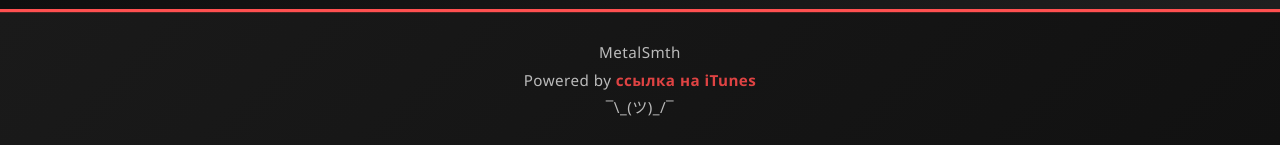
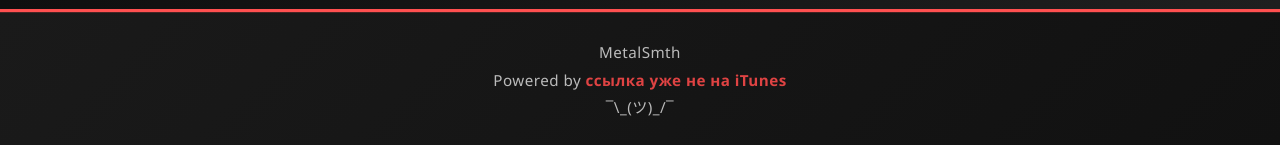
Before and after one commit to folQdee/template, a React (Create React App) app: page / in a window 1280 px wide. Shown: the part 662-807 px from the top of the page. Built offline with nearby package versions, Linux system fonts and the light colour scheme; no server answers.

Commit message:
Это не айтюнс + вынес константы

```diff
--- a/src/components/Footer.tsx
+++ b/src/components/Footer.tsx
@@ -6,8 +6,8 @@ function Footer() {
       <p>MetalSmth</p>
       <p>
         Powered by{" "}
-        <a href="https://itunes.apple.com/" target="_blank" rel="noopener noreferrer">
-          ссылка на iTunes
+        <a href="https://en.wikipedia.org/wiki/List_of_Kim_Jong_Il%27s_titles" target="_blank" rel="noopener noreferrer">
+          ссылка уже не на iTunes
         </a>
         <p>¯\_(ツ)_/¯</p>
       </p>
--- a/src/components/Input.tsx
+++ b/src/components/Input.tsx
@@ -2,6 +2,8 @@ import React, { useContext, useState } from "react";
 import { MainContext } from "../context";
 import { getApiData } from "./getApiData";
 import { Track } from "./types";
+import { API_KEY, BASE_API_URL } from "../constants";
+
 
 
 function Input() {
@@ -15,7 +17,7 @@ function Input() {
     }
 
     const apiKey = '4981c2f2e46f594d150e238103c0b5f9';
-    const searchUrl = `https://ws.audioscrobbler.com/2.0/?method=track.search&track=${encodeURIComponent(value)}&limit=20&api_key=${apiKey}&format=json`;
+    const searchUrl = `${BASE_API_URL}?method=track.search&track=${encodeURIComponent(value)}&limit=20&api_key=${API_KEY}&format=json`;
 
     const data = await getApiData(searchUrl);
     if (!data || !data.results?.trackmatches?.track) {
--- a/src/components/Main.tsx
+++ b/src/components/Main.tsx
@@ -3,6 +3,8 @@ import { MainContext } from "../context";
 import { getApiData } from "./getApiData";
 import TrackCard from "./TrackCard";
 import { Track } from "./types";
+import { API_KEY, BASE_API_URL } from "../constants";
+
 
 const TRACKS_PER_LOAD = 7;
 
@@ -13,7 +15,7 @@ function Main() {
 
   useEffect(() => {
     async function fetchTop() {
-      const url = `https://ws.audioscrobbler.com/2.0/?method=tag.gettoptracks&tag=metal&limit=200&api_key=4981c2f2e46f594d150e238103c0b5f9&format=json`;
+      const url = `${BASE_API_URL}?method=tag.gettoptracks&tag=metal&limit=200&api_key=${API_KEY}&format=json`;
 
       const data = await getApiData(url);
 
--- a/src/components/TrackCard.tsx
+++ b/src/components/TrackCard.tsx
@@ -2,13 +2,15 @@ import React, { useState } from "react";
 import ArtistModal from "./ArtistModal";
 import { Track } from "./types";
 import { getApiData } from "./getApiData";
+import { API_KEY, BASE_API_URL } from "../constants";
+
 
 function TrackCard({ data }: { data: Track }) {
   const [artistData, setArtistData] = useState(null);
   const [showModal, setShowModal] = useState(false);
 
   async function fetchArtistInfo(name: string) {
-    const url = `https://ws.audioscrobbler.com/2.0/?method=artist.getinfo&artist=${encodeURIComponent(name)}&api_key=4981c2f2e46f594d150e238103c0b5f9&format=json`;
+    const url = `${BASE_API_URL}?method=artist.getinfo&artist=${encodeURIComponent(name)}&api_key=${API_KEY}&format=json`;
         const data = await getApiData(url);
     if (data?.results?.[0]) {
       setArtistData(data.results[0]);
--- /dev/null
+++ b/src/constants.ts
@@ -0,0 +1,3 @@
+export const API_KEY = "4981c2f2e46f594d150e238103c0b5f9";
+
+export const BASE_API_URL = "https://ws.audioscrobbler.com/2.0/";
```
